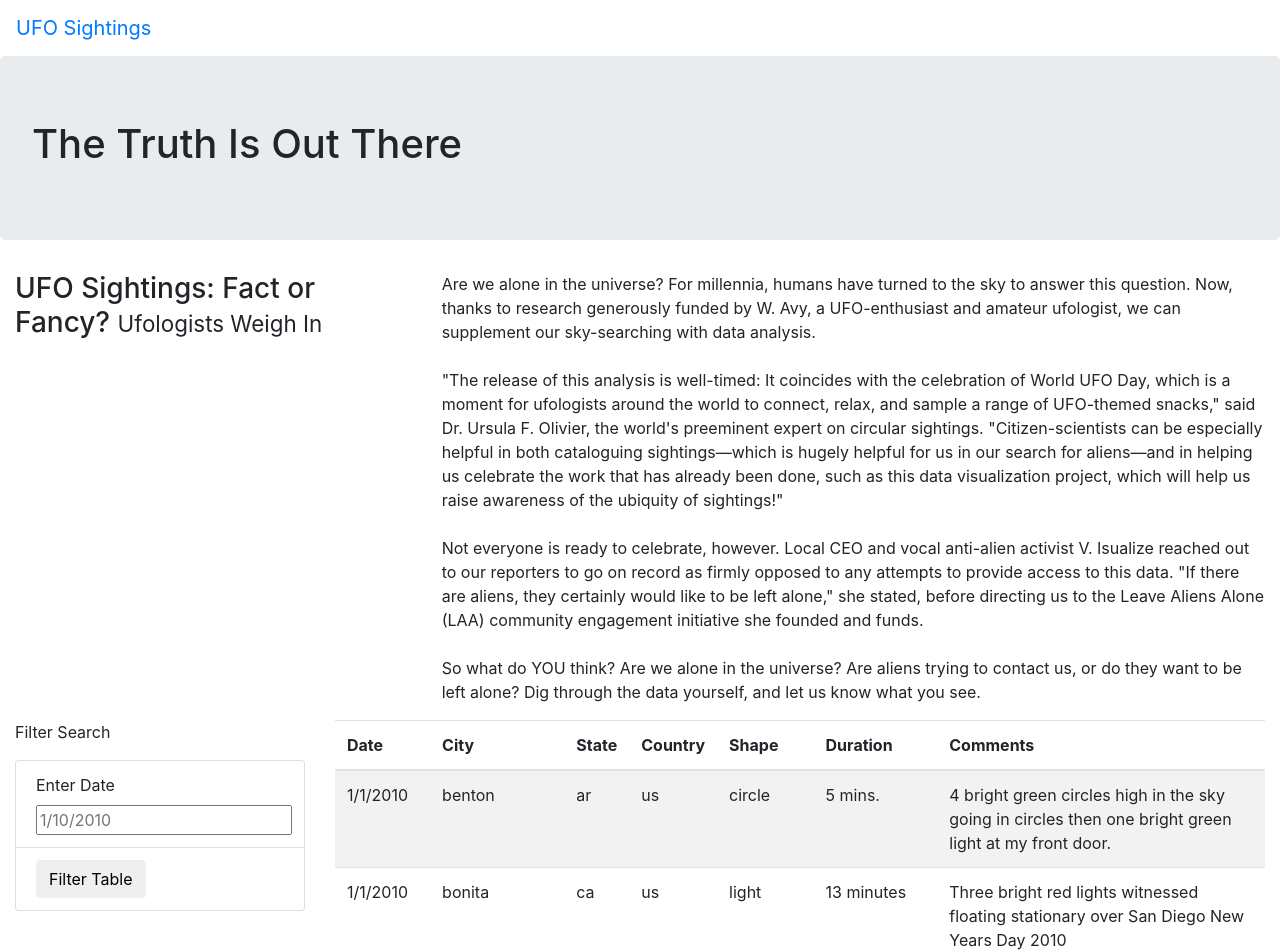
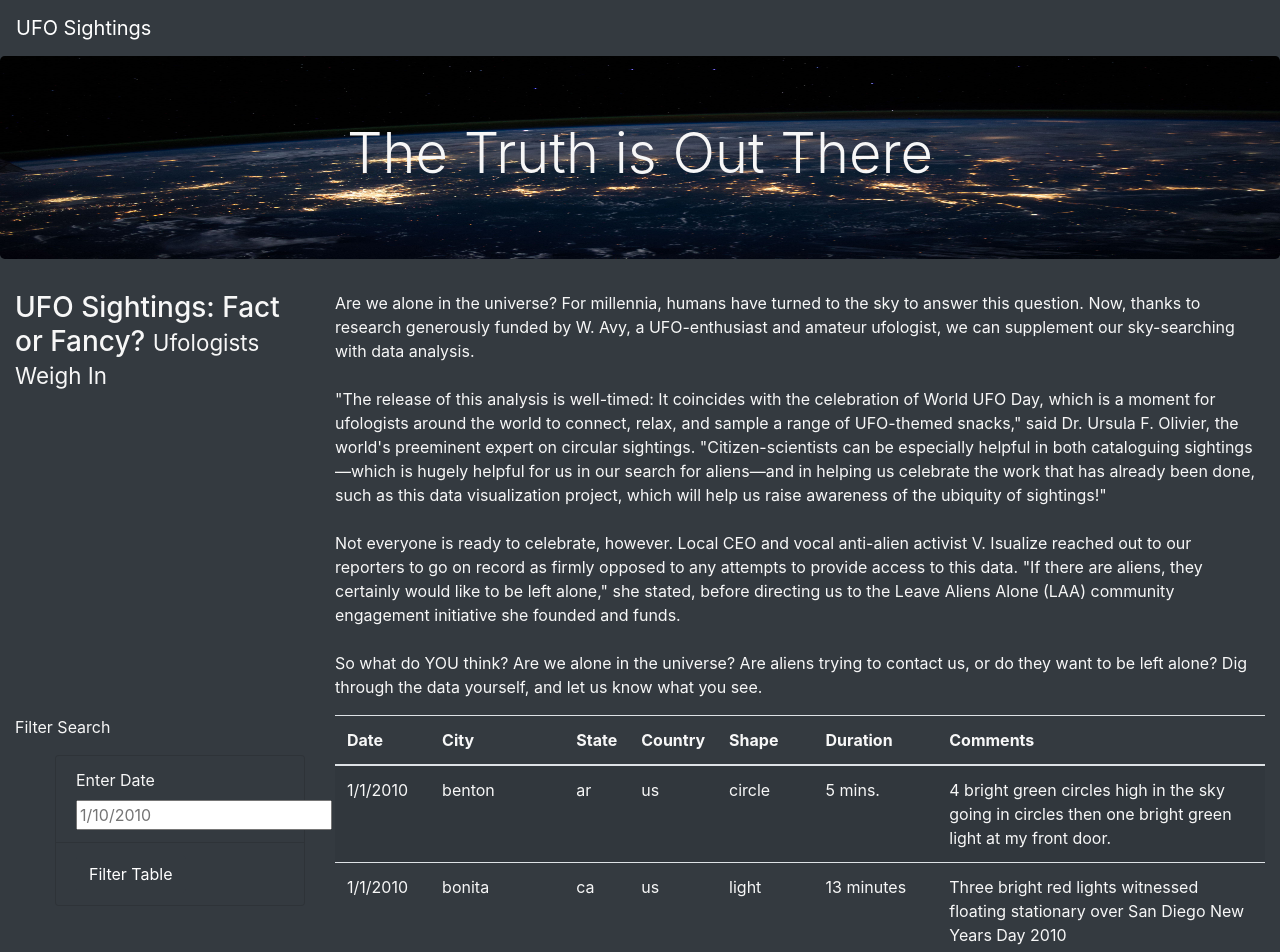
Before and after one commit to neilralston/UFOs, a plain HTML site: page index.html in a window 1280 px wide. Shown: the top 952 px of the page. Drawn offline with nearby package versions, Linux system fonts and the light colour scheme.

Commit message:
upload through 11.6.3

```diff
--- a/index.html
+++ b/index.html
@@ -1,52 +1,59 @@
 <!DOCTYPE html>
 <html lang="en">
 <head>
-    <meta charset="UTF-8">
-    <meta http-equiv="X-UA-Compatible" content="IE=edge">
-    <meta name="viewport" content="width=device-width, initial-scale=1.0">
+    <meta charset="UTF-8"/>
+    <meta http-equiv="X-UA-Compatible" content="IE=edge"/>
+    <meta name="viewport" content="width=device-width, initial-scale=1.0"/>
     <title>UFO Finder</title>
     <link
       rel="stylesheet"
       href="https://maxcdn.bootstrapcdn.com/bootstrap/4.0.0/css/bootstrap.min.css"
       integrity="sha384-Gn5384xqQ1aoWXA+058RXPxPg6fy4IWvTNh0E263XmFcJlSAwiGgFAW/dAiS6JXm"
-      crossorigin="anonymous"
-    <link rel="stylesheet" href="static/css/style.css">
+      crossorigin="anonymous" />
+    <link rel="stylesheet" href="static/css/style.css" />
+</head>
 
-</head>
-<body>
+<body class="bg-dark">
     <div class="wrapper">
-        <nav class="navbar navbar-expand-lg">
+        <nav class="navbar navbar-dark bg-dark navbar-expand-lg">
             <a class="navbar-brand" href="index.html">UFO Sightings</a>
         </nav>
+        <div class="jumbotron">
+            <h1 class="display-4">The Truth is Out There</h1>
         </div>
-    <div class="jumbotron">
-        <h1>The Truth Is Out There</h1>
-    </div>
+
         <div class="container-fluid">
             <div class="row">
-            <div class="col-md-4">
-                <h3>UFO Sightings: Fact or Fancy? <small>Ufologists Weigh In</small></h3>
+                <div class="col-md-3 article-title">
+                    <h3>UFO Sightings: Fact or Fancy?
+                    <small>Ufologists Weigh In</small></h3>
                 </div>
-            <div class="col-md-8">
+                <div class="col-md-9 article-p">
                     <p>
                         Are we alone in the universe? For millennia, humans have turned to the sky to answer this question. Now, thanks to research generously funded by W. Avy, a UFO-enthusiast and amateur ufologist, we can supplement our sky-searching with data analysis.<br><br>"The release of this analysis is well-timed: It coincides with the celebration of World UFO Day, which is a moment for ufologists around the world to connect, relax, and sample a range of UFO-themed snacks," said Dr. Ursula F. Olivier, the world's preeminent expert on circular sightings. "Citizen-scientists can be especially helpful in both cataloguing sightings—which is hugely helpful for us in our search for aliens—and in helping us celebrate the work that has already been done, such as this data visualization project, which will help us raise awareness of the ubiquity of sightings!"<br><br>Not everyone is ready to celebrate, however. Local CEO and vocal anti-alien activist V. Isualize reached out to our reporters to go on record as firmly opposed to any attempts to provide access to this data. "If there are aliens, they certainly would like to be left alone," she stated, before directing us to the Leave Aliens Alone (LAA) community engagement initiative she founded and funds.<br><br>So what do YOU think? Are we alone in the universe? Are aliens trying to contact us, or do they want to be left alone? Dig through the data yourself, and let us know what you see.
                     </p>
                 </div>
+            </div>
+        </div>
+
 
         <div class="container-fluid">
             <div class="row">
                 <div class="col-md-3">
-                <form>
+                    <form class="bg-dark">
                         <p>Filter Search</p>
-                </form>
-                <ul class="list-group">
-                    <li class="list-group-item">
+                        <ul class="bg-dark">
+                            <li class="list-group-item bg-dark">
                                 <label for="date">Enter Date</label>
-                        <input type="text" placeholder="1/10/2010" id="datetime" />
-                    <li class="list-group-item">
-                        <button id="filter-btn" type="button" class="btn btn-default">Filter Table</button>
+                                <input type="text" placeholder="1/10/2010" id="datetime"/>
+                            </li>
+                            <li class="list-group-item bg-dark">
+                                <button id="filter-btn" type="button" class="btn btn-dark">
+                                Filter Table
+                                </button>
                             </li>
                         </ul>
+                    </form>
                 </div>
                 <div class="col-md-9">
                     <table class="table table-striped">
@@ -67,10 +74,10 @@
                 </div>
             </div>
         </div>
+    </div>
     <script src="https://cdnjs.cloudflare.com/ajax/libs/d3/4.11.0/d3.js"></script>
     <script src="static/js/data.js"></script>
     <script src="static/js/app.js"></script>
+</body>
 
-
-</body>
 </html>
--- a/static/css/style.css
+++ b/static/css/style.css
@@ -0,0 +1,9 @@
+body {
+    color: #f7f7f7;
+  }
+
+  .jumbotron {
+    background-image: url("../images/nasa.jpg");
+    background-size: 100% 100%;
+    text-align: center;
+  }
```
Also changed, not shown: static/images/nasa.jpg (added). Lines whose indentation alone changed are shown as unchanged.
